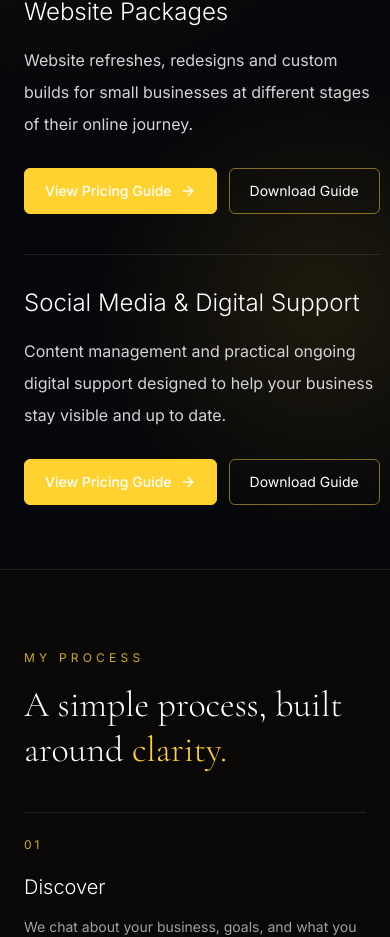
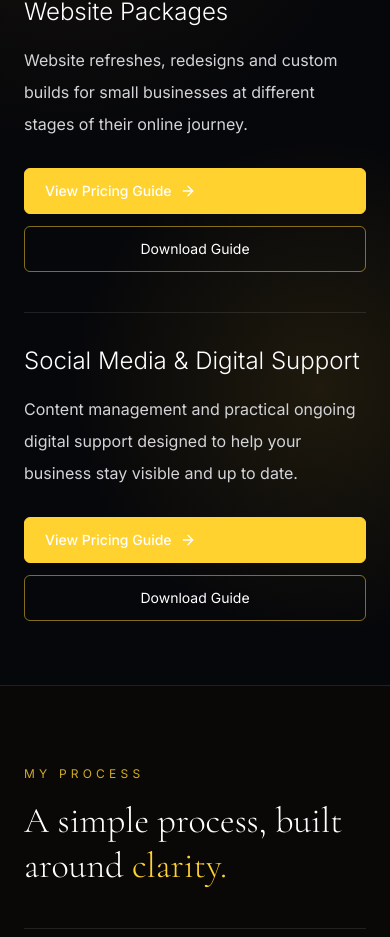
Before and after one commit to Hugo0089/rjm-studio, a React (Vite) app: page /services in a window 390 px wide. Shown: the part 4134-5071 px from the top of the page. Built offline with nearby package versions, Linux system fonts and the light colour scheme; the HTML template or start-up script is replaced by a standard one.

Commit message:
Optimized mobile Services buttons

```diff
--- a/src/components/ServicesPage.tsx
+++ b/src/components/ServicesPage.tsx
@@ -548,7 +548,7 @@ export default function RJMStudioServicesPage() {
                       businesses at different stages of their online journey.
                     </p>
 
-                    <div className="mt-auto flex flex-nowrap gap-3 pt-7">
+                    <div className="mt-auto flex flex-col gap-3 pt-7 sm:flex-row sm:flex-wrap">
                       <a
                         href="/images/website-packages-guide.png"
                         target="_blank"
@@ -562,7 +562,7 @@ export default function RJMStudioServicesPage() {
                       <a
                         href="/images/website-packages-guide.png"
                         download
-                        className="inline-flex items-center whitespace-nowrap rounded-md border border-amber-300/50 px-5 py-3 text-sm text-white transition hover:bg-white/5"
+                        className="inline-flex w-full items-center justify-center whitespace-nowrap rounded-md border border-amber-300/50 px-5 py-3 text-sm text-white transition hover:bg-white/5 sm:w-auto"
                       >
                         Download Guide
                       </a>
@@ -581,7 +581,7 @@ export default function RJMStudioServicesPage() {
                       date.
                     </p>
 
-                    <div className="mt-auto flex flex-nowrap gap-3 pt-7">
+                    <div className="mt-auto flex flex-col gap-3 pt-7 sm:flex-row sm:flex-wrap">
                       <a
                         href="/images/social-media-support-packages-guide.png"
                         target="_blank"
@@ -595,7 +595,7 @@ export default function RJMStudioServicesPage() {
                       <a
                         href="/images/social-media-support-packages-guide.png"
                         download
-                        className="inline-flex items-center rounded-md border border-amber-300/50 px-5 py-3 text-sm text-white transition hover:bg-white/5"
+                        className="inline-flex w-full items-center justify-center whitespace-nowrap rounded-md border border-amber-300/50 px-5 py-3 text-sm text-white transition hover:bg-white/5 sm:w-auto"
                       >
                         Download Guide
                       </a>
```
